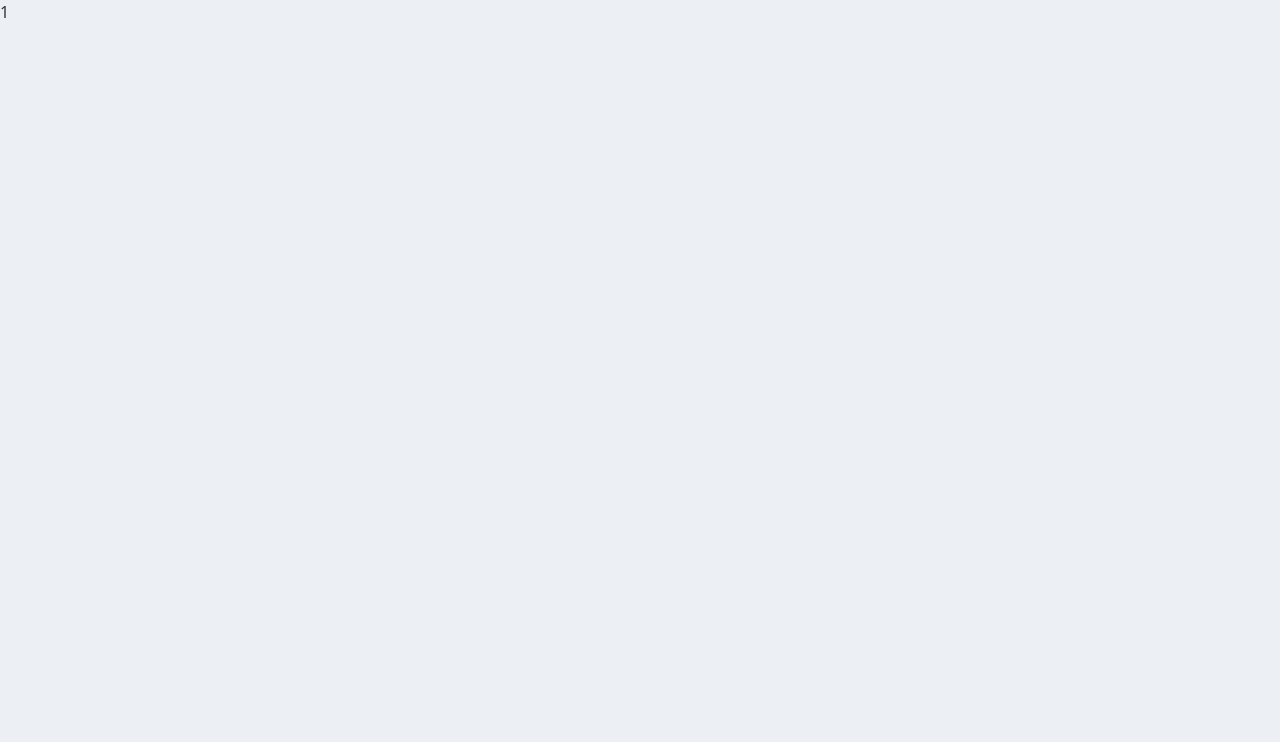
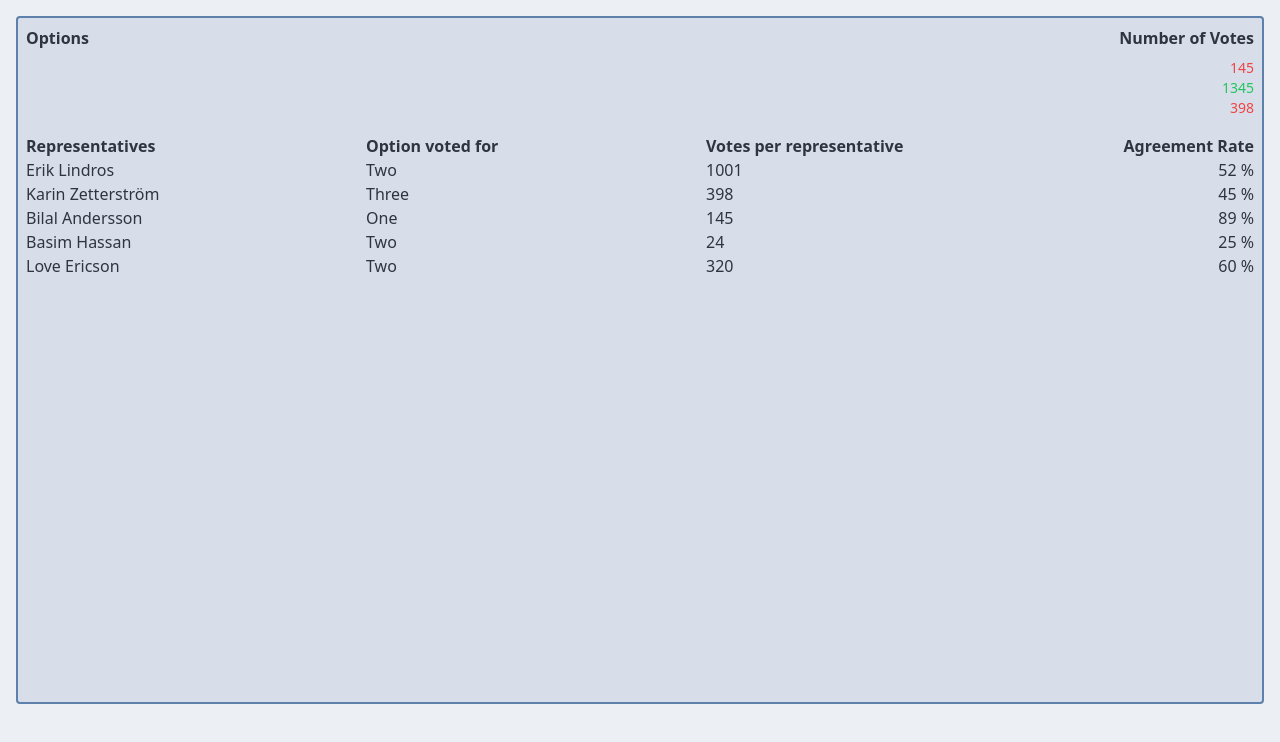
Before and after one commit to DefyCab/final_assignment, a Next.js app: page /elections/election/1 in a window 1280 px wide. Shown: the top 742 px of the page. Built offline with nearby package versions, Linux system fonts and the light colour scheme.

Commit message:
redirecting to issue when clicked

```diff
--- a/src/app/elections/election/[id]/page.tsx
+++ b/src/app/elections/election/[id]/page.tsx
@@ -1,3 +1,5 @@
+import { Election } from "@/app/features/elections/components/election";
+
 type Params = {
   params: Promise<{ id: string }>;
 };
@@ -5,5 +7,5 @@ type Params = {
 export default async function Page({ params }: Params) {
   const id = (await params).id;
 
-  return <h1>{id}</h1>;
+  return <Election id={id} />;
 }
--- a/src/app/features/elections/components/election.tsx
+++ b/src/app/features/elections/components/election.tsx
@@ -1,10 +1,11 @@
 import { electionService } from "../instance";
 
+export type Id = {
+  id: string;
+};
 
-export async function Election() {
-  const id = "a9deb747-96c2-4ca5-b21d-34e6a40c1e40";
-
-  const election = await electionService.get(id);
+export async function Election(id: Id) {
+  const election = await electionService.get(id.id);
 
   return (
     <main className="mr-4 ml-4 flex justify-center">
```
